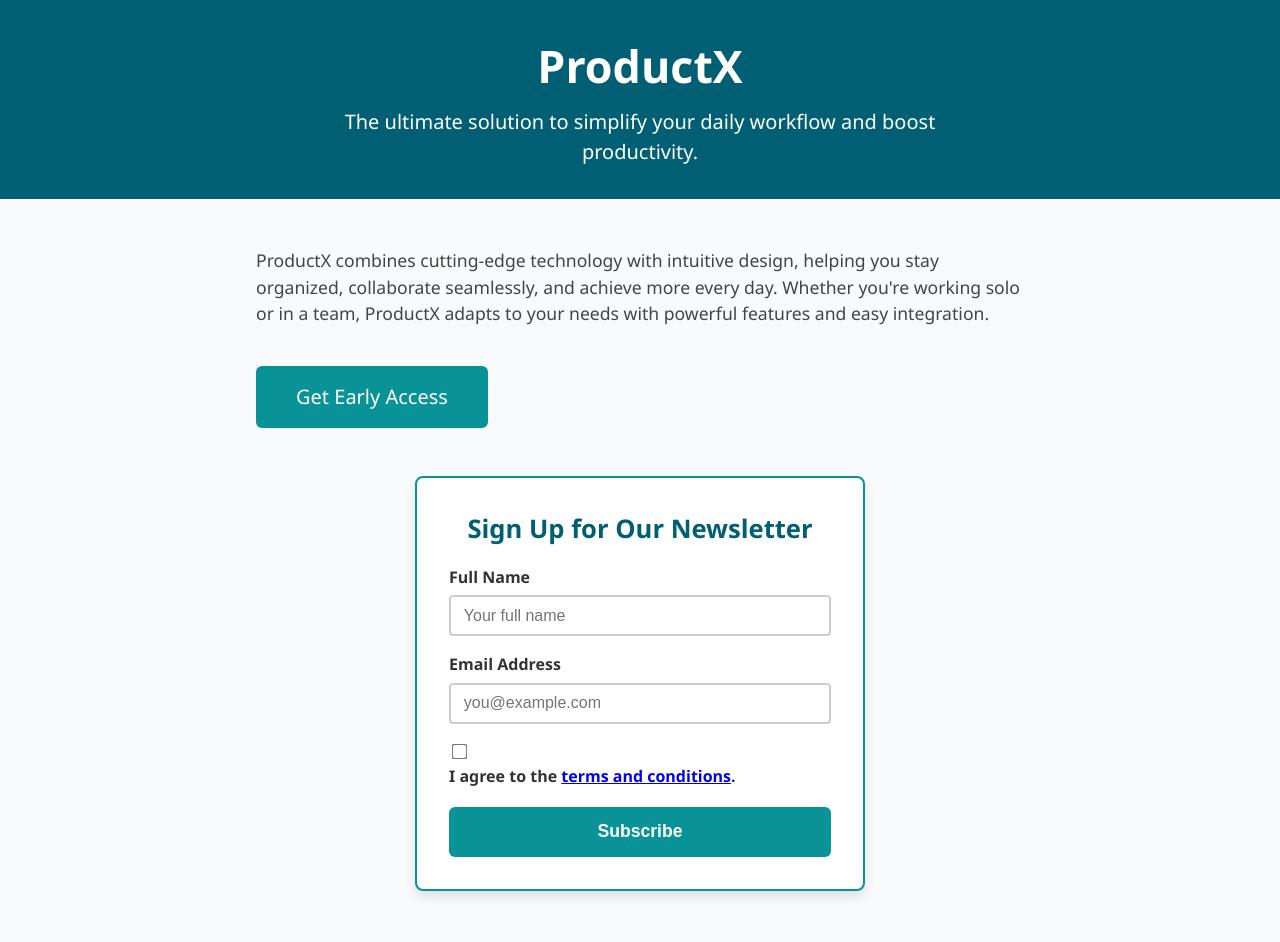
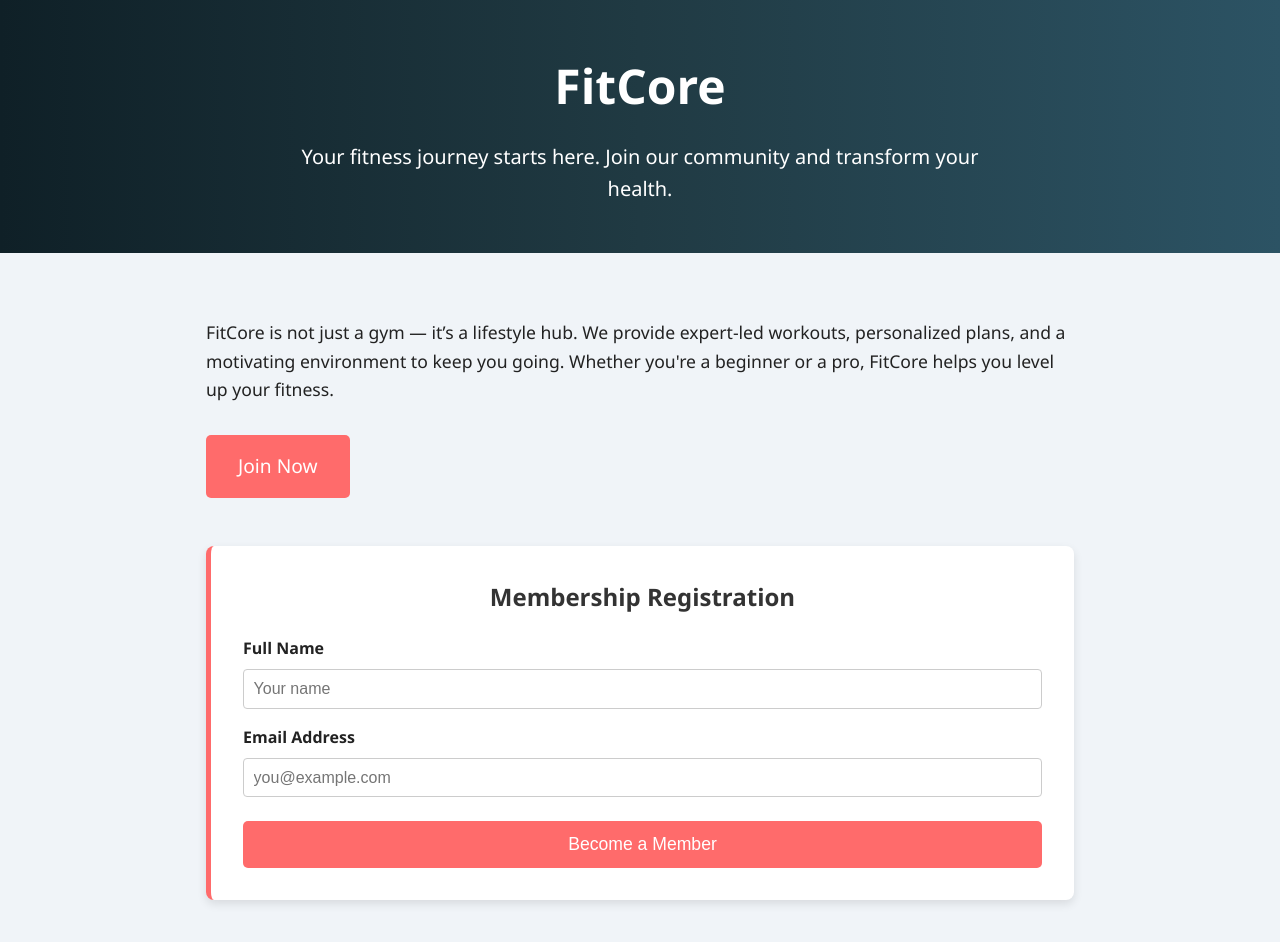
Before and after one commit to navyashree1411/webdevelopment-course, a plain HTML site: page 2nd problem/indx.html in a window 1280 px wide. Drawn offline with Linux system fonts and the light colour scheme.

Commit message:
Update indx.html

```diff
--- a/2nd problem/indx.html
+++ b/2nd problem/indx.html
@@ -1,35 +1,32 @@
-
 <!DOCTYPE html>
 <html lang="en">
 <head>
   <meta charset="UTF-8" />
   <meta name="viewport" content="width=device-width, initial-scale=1" />
-  <title>ProductX | Landing Page</title>
+  <title>FitCore | Fitness Club</title>
   <style>
-    /* Box model reset */
     * {
       box-sizing: border-box;
     }
 
     body {
+      margin: 0;
       font-family: 'Segoe UI', Tahoma, Geneva, Verdana, sans-serif;
-      margin: 0;
-      background-color: #f9fafc;
-      color: #333;
-      line-height: 1.5;
+      background-color: #f0f4f8;
+      color: #222;
+      line-height: 1.6;
     }
 
     header {
-      background-color: #005f73;
+      background: linear-gradient(to right, #0f2027, #203a43, #2c5364);
       color: white;
-      padding: 2rem 1rem;
+      padding: 3rem 1rem;
       text-align: center;
     }
 
     header h1 {
-      margin: 0 0 0.5rem;
-      font-size: 2.8rem;
-      font-weight: 700;
+      font-size: 3rem;
+      margin: 0 0 1rem;
     }
 
     header p {
@@ -39,112 +36,78 @@
     }
 
     main {
-      max-width: 800px;
-      margin: 3rem auto;
-      padding: 0 1rem;
+      max-width: 900px;
+      margin: 2rem auto;
+      padding: 1rem;
     }
 
-    .product-description {
-      margin-bottom: 2.5rem;
+    .intro {
+      margin-bottom: 2rem;
       font-size: 1.1rem;
-      color: #444;
     }
 
     .cta-button {
+      background-color: #ff6b6b;
+      color: white;
+      padding: 1rem 2rem;
+      font-size: 1.2rem;
+      border: none;
+      border-radius: 5px;
+      text-decoration: none;
       display: inline-block;
-      background-color: #0a9396;
-      color: white;
-      padding: 1rem 2.5rem;
-      font-size: 1.25rem;
-      border: none;
-      border-radius: 6px;
-      cursor: pointer;
       margin-bottom: 3rem;
       transition: background-color 0.3s ease;
-      text-decoration: none;
-      user-select: none;
     }
 
-    .cta-button:hover,
-    .cta-button:focus {
-      background-color: #005f73;
-      outline: none;
+    .cta-button:hover {
+      background-color: #e63946;
     }
 
     form {
       background: white;
       padding: 2rem;
       border-radius: 8px;
-      box-shadow: 0 6px 12px rgba(0,0,0,0.1);
-      max-width: 450px;
-      margin: 0 auto;
-      border: 2px solid #0a9396;
+      box-shadow: 0 4px 10px rgba(0, 0, 0, 0.1);
+      border-left: 5px solid #ff6b6b;
     }
 
     form h2 {
       margin-top: 0;
-      margin-bottom: 1rem;
-      font-weight: 600;
-      color: #005f73;
-      font-size: 1.6rem;
       text-align: center;
+      color: #333;
     }
 
     label {
       display: block;
-      margin-bottom: 0.4rem;
+      margin: 1rem 0 0.5rem;
       font-weight: 600;
-      color: #333;
     }
 
     input[type="text"],
     input[type="email"] {
       width: 100%;
-      padding: 0.6rem 0.8rem;
-      margin-bottom: 1rem;
-      border: 2px solid #ccc;
+      padding: 0.6rem;
+      border: 1px solid #ccc;
       border-radius: 4px;
       font-size: 1rem;
-      transition: border-color 0.3s ease;
-    }
-
-    input[type="text"]:focus,
-    input[type="email"]:focus {
-      border-color: #0a9396;
-      outline: none;
-      box-shadow: 0 0 5px #94d2bd;
-    }
-
-    .checkbox-group {
-      margin-bottom: 1.2rem;
-    }
-
-    .checkbox-group input[type="checkbox"] {
-      margin-right: 0.5rem;
-      transform: scale(1.2);
-      cursor: pointer;
     }
 
     button[type="submit"] {
-      background-color: #0a9396;
+      background-color: #ff6b6b;
       color: white;
       border: none;
-      padding: 0.9rem 1.8rem;
+      padding: 0.8rem 1.5rem;
       font-size: 1.1rem;
-      border-radius: 6px;
+      border-radius: 5px;
       cursor: pointer;
       width: 100%;
-      font-weight: 600;
-      transition: background-color 0.3s ease;
+      margin-top: 1.5rem;
     }
 
-    button[type="submit"]:hover,
-    button[type="submit"]:focus {
-      background-color: #005f73;
-      outline: none;
+    button[type="submit"]:hover {
+      background-color: #e63946;
     }
 
-    /* Responsive */
     @media (max-width: 480px) {
       header h1 {
         font-size: 2rem;
@@ -152,8 +115,7 @@
 
       .cta-button {
         width: 100%;
-        padding: 1rem;
-        font-size: 1.1rem;
+        text-align: center;
       }
 
       form {
@@ -165,32 +127,27 @@
 <body>
 
   <header>
-    <h1>ProductX</h1>
-    <p>The ultimate solution to simplify your daily workflow and boost productivity.</p>
+    <h1>FitCore</h1>
+    <p>Your fitness journey starts here. Join our community and transform your health.</p>
   </header>
 
   <main>
-    <p class="product-description">
-      ProductX combines cutting-edge technology with intuitive design, helping you stay organized, collaborate seamlessly, and achieve more every day. Whether you're working solo or in a team, ProductX adapts to your needs with powerful features and easy integration.
+    <p class="intro">
+      FitCore is not just a gym — it’s a lifestyle hub. We provide expert-led workouts, personalized plans, and a motivating environment to keep you going. Whether you're a beginner or a pro, FitCore helps you level up your fitness.
     </p>
 
-    <a href="#signup-form" class="cta-button" aria-label="Sign up for ProductX newsletter">Get Early Access</a>
+    <a href="#join-form" class="cta-button" aria-label="Join FitCore Now">Join Now</a>
 
-    <form id="signup-form" action="#" method="post" novalidate>
-      <h2>Sign Up for Our Newsletter</h2>
+    <form id="join-form" action="#" method="post" novalidate>
+      <h2>Membership Registration</h2>
 
       <label for="full-name">Full Name</label>
-      <input type="text" id="full-name" name="full-name" placeholder="Your full name" required aria-required="true" />
+      <input type="text" id="full-name" name="full-name" placeholder="Your name" required />
 
-      <label for="email-address">Email Address</label>
-      <input type="email" id="email-address" name="email-address" placeholder="you@example.com" required aria-required="true" />
+      <label for="email">Email Address</label>
+      <input type="email" id="email" name="email" placeholder="you@example.com" required />
 
-      <div class="checkbox-group">
-        <input type="checkbox" id="terms" name="terms" required aria-required="true" />
-        <label for="terms">I agree to the <a href="#" target="_blank" rel="noopener noreferrer">terms and conditions</a>.</label>
-      </div>
-
-      <button type="submit">Subscribe</button>
+      <button type="submit">Become a Member</button>
     </form>
   </main>
 
```
